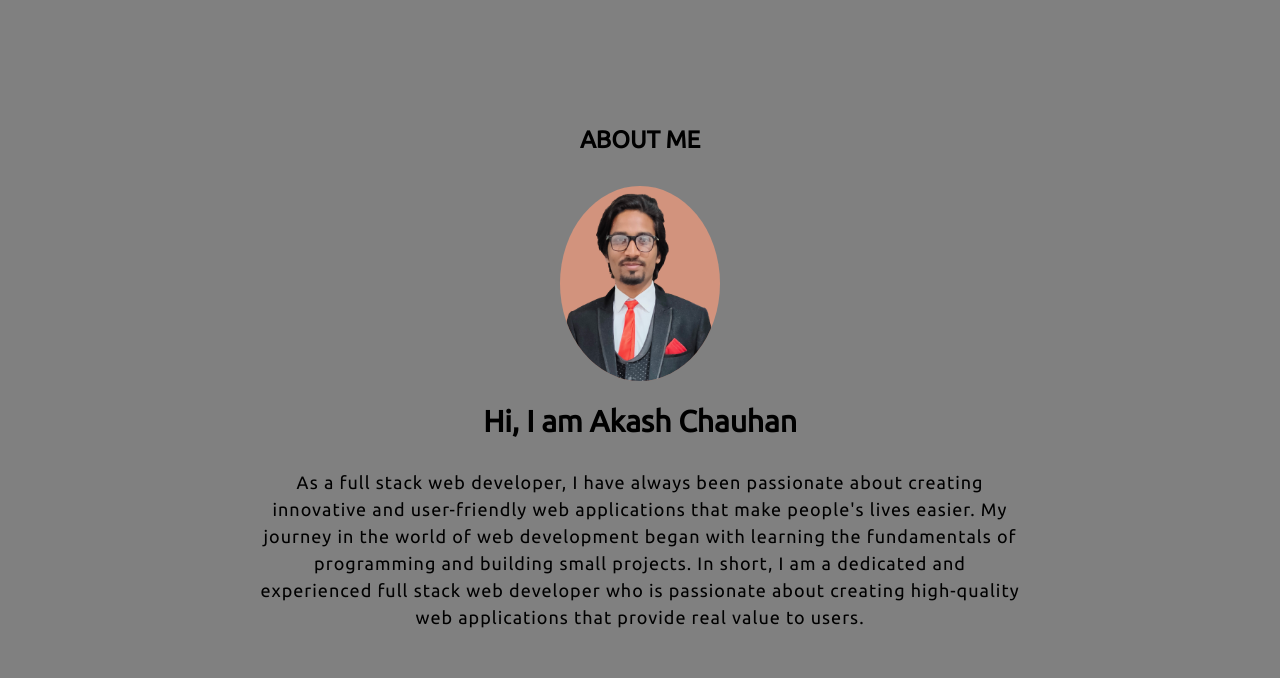
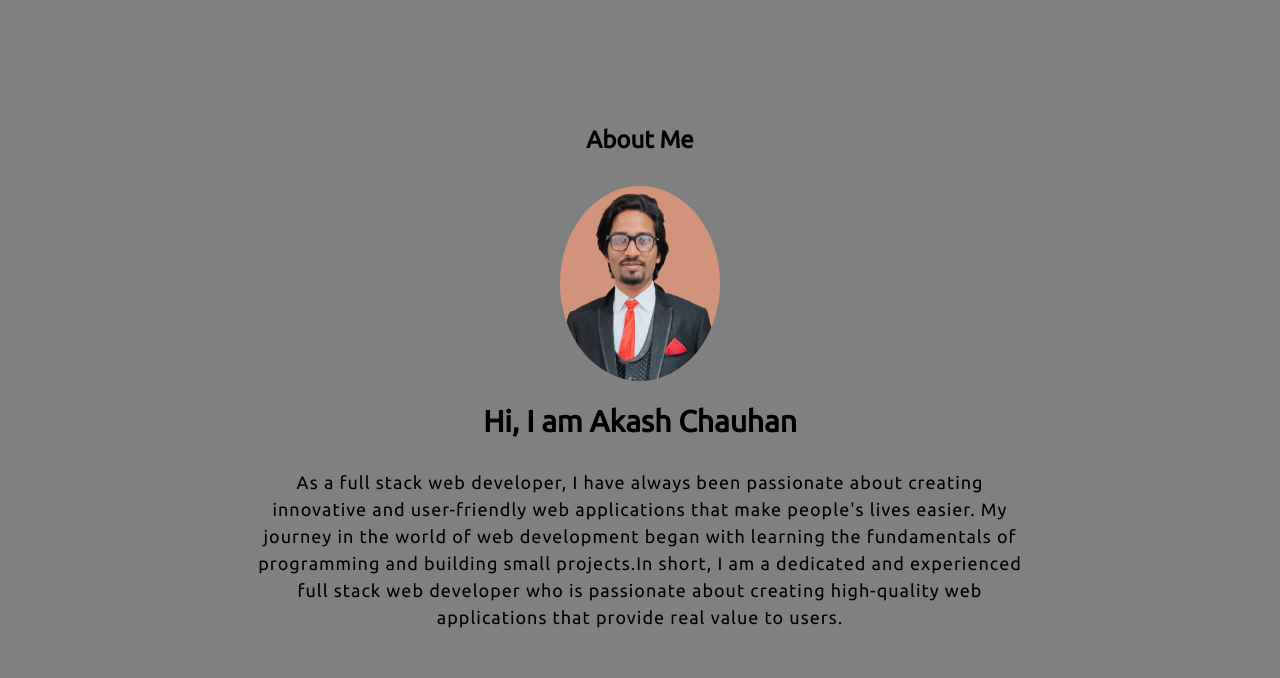
Before and after one commit to Akash-376/Akash-376.github.io, a plain HTML site: page index.html in a window 1280 px wide. Shown: the part 802-1480 px from the top of the page. Drawn offline with Linux system fonts and the light colour scheme.

Commit message:
Add files via upload

```diff
--- a/index.html
+++ b/index.html
@@ -53,21 +53,35 @@
 
     <!-- About Section -->
 
-    <section id="about" class="about section">
+    <!-- <section id="about" class="about section">
         <h2>ABOUT ME</h2>
         <img class="home-img" src="Images/akash.png" alt="">
         <h1 id="bio-title">Hi, I am Akash Chauhan</h1>
         <div id="user-detail-intro">
 
-            As a full stack web developer, I have always been passionate about creating innovative and user-friendly web applications that make people's lives easier. My journey in the world of web development began with learning the fundamentals of programming and building small projects.
+            As a full stack web developer, I have always been passionate about creating innovative and user-friendly web applications that make people's lives easier. My journey in the world of web development began with learning the fundamentals of programming and building small projects. -->
             <!-- I believe that clear communication and collaboration are essential to success in web development projects, and I strive to work closely with clients and team members to ensure that everyone is on the same page and the project runs smoothly. -->
             <!-- I am constantly learning and expanding my skill set, whether it's through attending conferences, participating in online courses, or experimenting with new technologies.
             I have good experience in HTML, CSS, Java,Javascript,Springboot and Hibernate.  -->
 
-            In short, I am a dedicated and experienced full stack web developer who is passionate about creating high-quality web applications that provide real value to users.
+            <!-- In short, I am a dedicated and experienced full stack web developer who is passionate about creating high-quality web applications that provide real value to users.
 
         </div>
-    </section>
+    </section> -->
+
+
+
+
+    <section id="about" class="about section">
+        <h1>About Me</h1>
+        <div><img src="Images/akash.png" class="home-img" alt="display-picture">
+        </div>
+        <h1 id="bio-title">Hi, I am Akash Chauhan</h1>
+        <div>
+
+          <p id="user-detail-intro">As a full stack web developer, I have always been passionate about creating innovative and user-friendly web applications that make people's lives easier. My journey in the world of web development began with learning the fundamentals of programming and building small projects.In short, I am a dedicated and experienced full stack web developer who is passionate about creating high-quality web applications that provide real value to users.</p>
+        </div>
+      </section>
 
 
 
```
